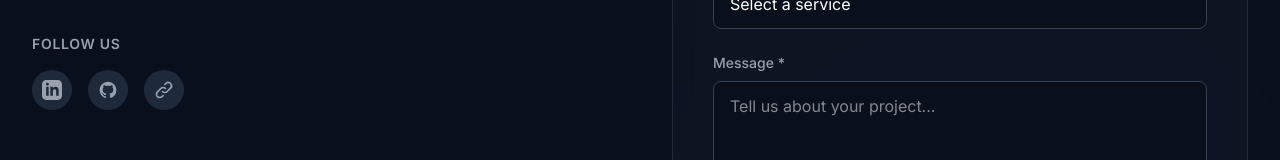
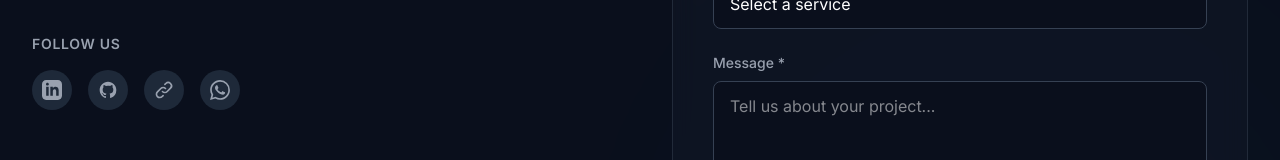
Before and after one commit to deshan2004/CodeCraft-Solutions, a React (Vite) app: page / in a window 1280 px wide. Shown: the part 3264-3424 px from the top of the page. Built offline with nearby package versions, Linux system fonts and the light colour scheme.

Commit message:
Update App.tsx

```diff
--- a/src/App.tsx
+++ b/src/App.tsx
@@ -410,6 +410,12 @@ function App() {
                       <path strokeLinecap="round" strokeLinejoin="round" strokeWidth={2} d="M13.828 10.172a4 4 0 00-5.656 0l-4 4a4 4 0 105.656 5.656l1.102-1.101m-.758-4.899a4 4 0 005.656 0l4-4a4 4 0 00-5.656-5.656l-1.1 1.1" />
                     </svg>
                   </a>
+                  {/* WhatsApp */}
+                  <a href="https://wa.me/94781776315" target="_blank" rel="noopener noreferrer" className="w-10 h-10 bg-gray-800 rounded-full flex items-center justify-center text-gray-400 hover:text-green-500 hover:bg-gray-700 hover:shadow-[0_0_10px_rgba(34,197,94,0.4)] transition-all" title="WhatsApp">
+                    <svg className="w-5 h-5" fill="currentColor" viewBox="0 0 24 24" aria-hidden="true">
+                      <path d="M17.472 14.382c-.297-.149-1.758-.867-2.03-.967-.273-.099-.471-.148-.67.15-.197.297-.767.966-.94 1.164-.173.199-.347.223-.644.075-.297-.15-1.255-.463-2.39-1.475-.883-.788-1.48-1.761-1.653-2.059-.173-.297-.018-.458.13-.606.134-.133.298-.347.446-.52.149-.174.198-.298.298-.497.099-.198.05-.371-.025-.52-.075-.149-.669-1.612-.916-2.207-.242-.579-.487-.5-.669-.51-.173-.008-.371-.01-.57-.01-.198 0-.52.074-.792.372-.272.297-1.04 1.016-1.04 2.479 0 1.462 1.065 2.875 1.213 3.074.149.198 2.096 3.2 5.077 4.487.709.306 1.262.489 1.694.625.712.227 1.36.195 1.871.118.571-.085 1.758-.719 2.006-1.413.248-.694.248-1.289.173-1.413-.074-.124-.272-.198-.57-.347m-5.421 7.403h-.004a9.87 9.87 0 01-5.031-1.378l-.361-.214-3.741.982.998-3.648-.235-.374a9.86 9.86 0 01-1.51-5.26c.001-5.45 4.436-9.884 9.888-9.884 2.64 0 5.122 1.03 6.988 2.898a9.825 9.825 0 012.893 6.994c-.003 5.45-4.437 9.884-9.885 9.884m8.413-18.297A11.815 11.815 0 0012.05 0C5.495 0 .16 5.335.157 11.892c0 2.096.547 4.142 1.588 5.945L.057 24l6.305-1.654a11.882 11.882 0 005.683 1.448h.005c6.554 0 11.89-5.335 11.893-11.893a11.821 11.821 0 00-3.48-8.413z" />
+                    </svg>
+                  </a>
                 </div>
               </div>
             </div>
```
